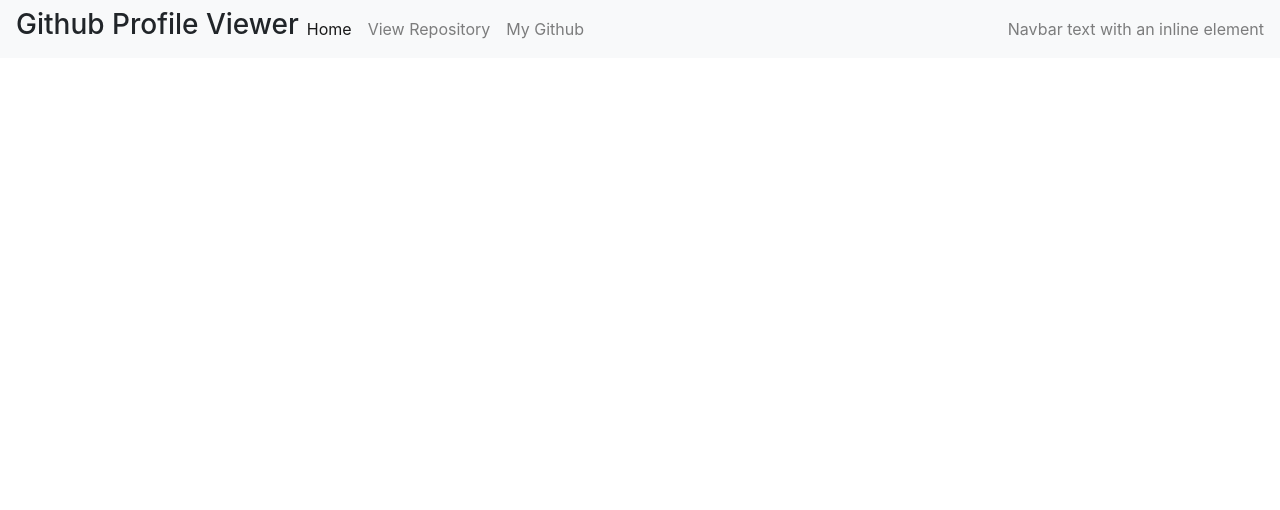
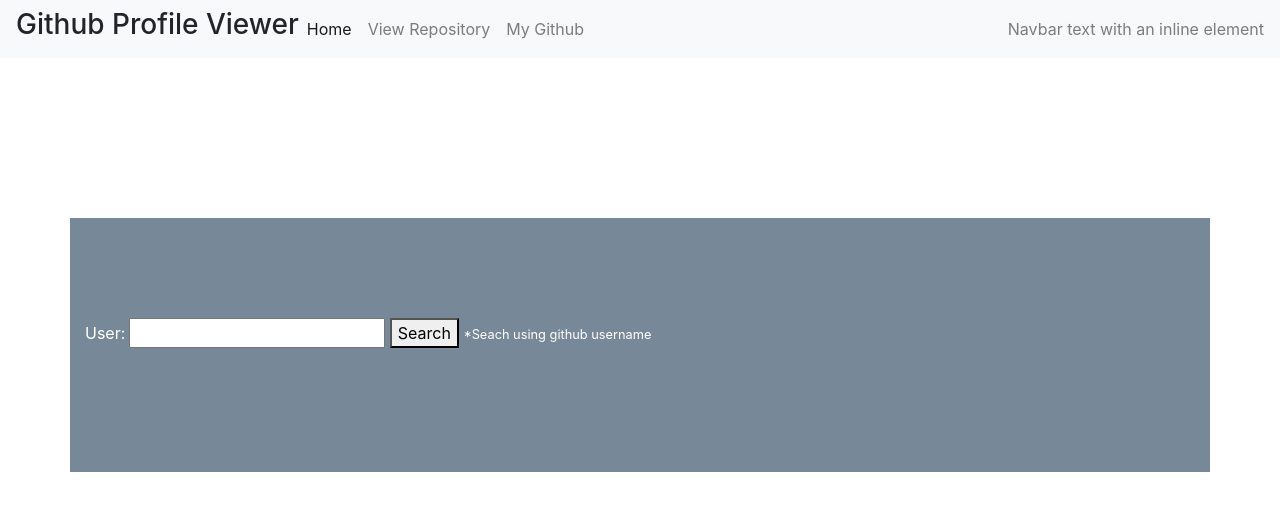
Before and after one commit to WesleyTejeda/Github-Viewer, a plain HTML site: page assets/index.html in a window 1280 px wide. Drawn offline with nearby package versions, Linux system fonts and the light colour scheme.

Commit message:
Initial wireframe for html created

```diff
--- a/assets/css/style.css
+++ b/assets/css/style.css
@@ -0,0 +1,15 @@
+#userForm {
+
+}
+
+#formContainer {
+    margin-top: 20vh;
+    margin-bottom: auto;
+    padding-top: 100px;
+    padding-bottom: 100px;
+    background-color: lightslategrey;
+}
+
+#passwordHelpInline, #user {
+    color: white;
+}
--- a/assets/index.html
+++ b/assets/index.html
@@ -18,7 +18,7 @@
             <div class="collapse navbar-collapse" id="navbarText">
               <ul class="navbar-nav mr-auto">
                 <li class="nav-item active">
-                  <a class="nav-link" href="#">Home <span class="sr-only">(current)</span></a>
+                  <a class="nav-link" href="#">Home</a>
                 </li>
                 <li class="nav-item">
                   <a class="nav-link" href="https://github.com/WesleyTejeda/Github-Viewer" target="_blank">View Repository</a>
@@ -34,7 +34,17 @@
           </nav>
     </header>
     <main>
-
+        <section id="formContainer" class="container">
+            <form id="userForm">
+                <div class="form-group">
+                    <label id="user" for="inputUser">User:<input type="password" id="inputUser" class="ml-1"></label>
+                    <button>Search</button>
+                    <small id="passwordHelpInline">
+                        *Seach using github username
+                    </small>
+                </div>
+            </form>
+        </section>
     </main>
 </body>
 <script src="js/index.js"></script>
```
